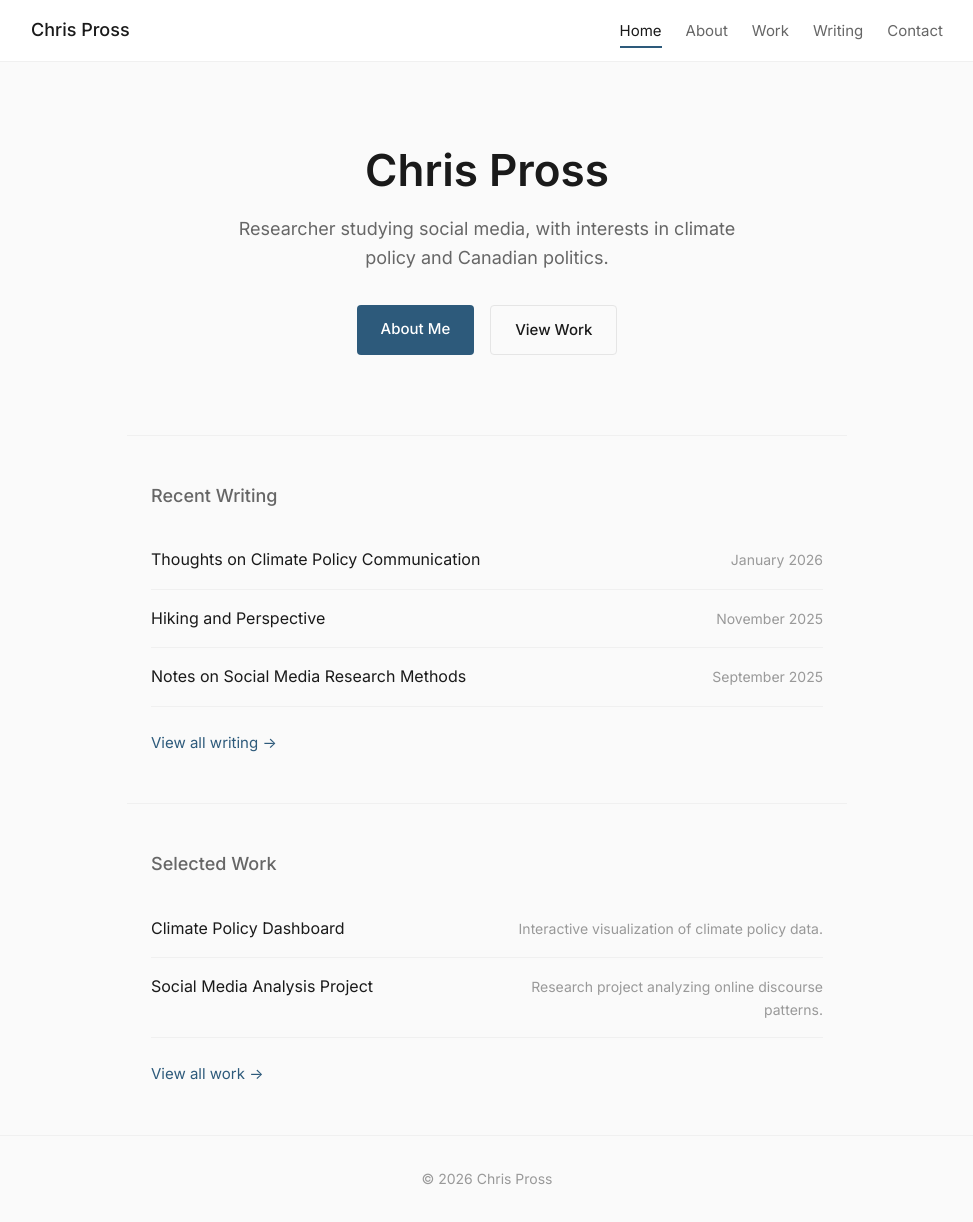
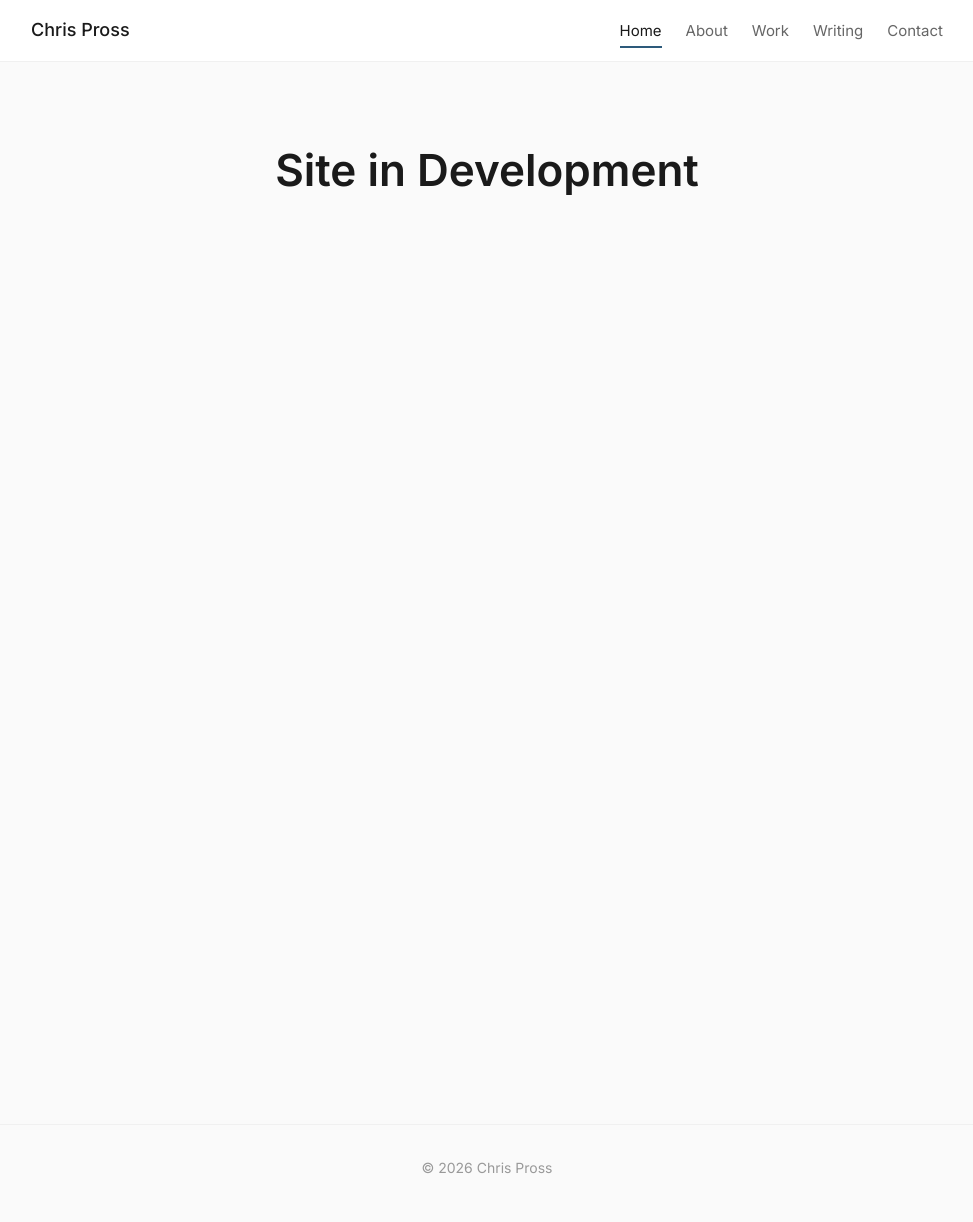
Before and after one commit to chrispross/chrispross.github.io, a Jekyll site: the page built from index.html, in a window 1280 px wide and 1222 px high. Shown: the whole window, without its empty margins (153-1126 px from the left). Built offline with Jekyll 4.4.1, drawn with Linux system fonts in a browser that asks for light colours.

Commit message:
Update homepage to show 'Site in Development'

```diff
--- a/index.html
+++ b/index.html
@@ -4,41 +4,6 @@ title: Home
 ---
 <section class="hero">
   <div class="hero-content">
-    <h1>Chris Pross</h1>
-    <p class="tagline">Researcher studying social media, with interests in climate policy and Canadian politics.</p>
-    <div class="hero-links">
-      <a href="{{ '/about' | relative_url }}" class="btn">About Me</a>
-      <a href="{{ '/work' | relative_url }}" class="btn btn-outline">View Work</a>
-    </div>
+    <h1>Site in Development</h1>
   </div>
 </section>
-
-<section class="home-section">
-  <h2>Recent Writing</h2>
-  <ul class="recent-posts">
-    {% for post in site.posts limit:3 %}
-    <li>
-      <a href="{{ post.url | relative_url }}">
-        <span class="post-title">{{ post.title }}</span>
-        <span class="post-date">{{ post.date | date: "%B %Y" }}</span>
-      </a>
-    </li>
-    {% endfor %}
-  </ul>
-  <a href="{{ '/writing' | relative_url }}" class="view-all">View all writing &rarr;</a>
-</section>
-
-<section class="home-section">
-  <h2>Selected Work</h2>
-  <ul class="recent-work">
-    {% for project in site.work limit:3 %}
-    <li>
-      <a href="{{ project.url | relative_url }}">
-        <span class="project-title">{{ project.title }}</span>
-        <span class="project-description">{{ project.description }}</span>
-      </a>
-    </li>
-    {% endfor %}
-  </ul>
-  <a href="{{ '/work' | relative_url }}" class="view-all">View all work &rarr;</a>
-</section>
```
